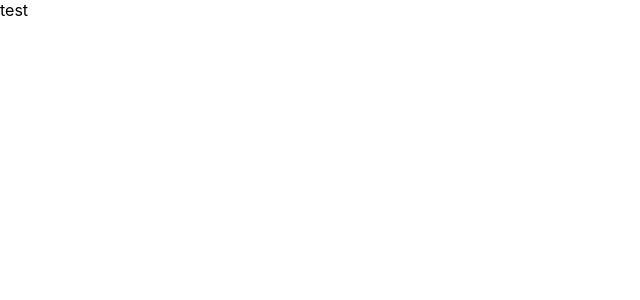
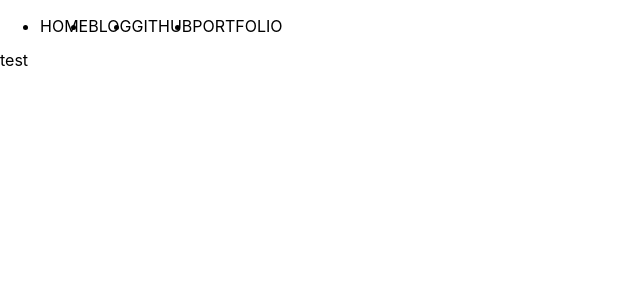
Before and after one commit to smokerJS/blog.smokerjs.dev, a Next.js app: page / in a window 1280 px wide. Shown: the top 300 px of the page, without its empty margins (0-640 px from the left). Built offline with nearby package versions, Linux system fonts and the light colour scheme.

Commit message:
PageTemplate 구성

```diff
--- /dev/null
+++ b/src/components/template/PageTemplate.styled.ts
@@ -0,0 +1,11 @@
+import styled from 'styled-components';
+
+export const Main = styled.main`
+`;
+
+export const Wrap = styled.div`
+    width: 100%;
+    height: 100vh;
+    display: block;
+    padding-top: 50px;
+`;
--- /dev/null
+++ b/src/components/template/PageTemplate.tsx
@@ -0,0 +1,21 @@
+import React, { FC, ReactNode } from 'react';
+import * as $ from './PageTemplate.styled';
+import Navigation from './Navigation';
+
+interface PageTemplateProps {
+    children: ReactNode
+}
+
+const PageTemplate: FC<PageTemplateProps> = (props) => {
+    const { children } = props;
+  return (
+      <$.Wrap>
+        <Navigation />
+        <$.Main>
+            {children}
+        </$.Main>
+      </$.Wrap>
+  );
+}
+
+export default PageTemplate;
--- a/src/pages/_app.tsx
+++ b/src/pages/_app.tsx
@@ -1,9 +1,14 @@
 import React from 'react';
 import '../styles/globals.css';
 import type { AppProps } from 'next/app';
+import PageTemplate from 'components/template/PageTemplate'
 
 function App({ Component, pageProps }: AppProps) {
-  return <Component {...pageProps} />;
+  return (
+    <PageTemplate>
+      <Component {...pageProps} />
+    </PageTemplate>
+  );
 }
 
 export default App;
```
Also changed, not shown: tsconfig.json (+23 -6 lines).
